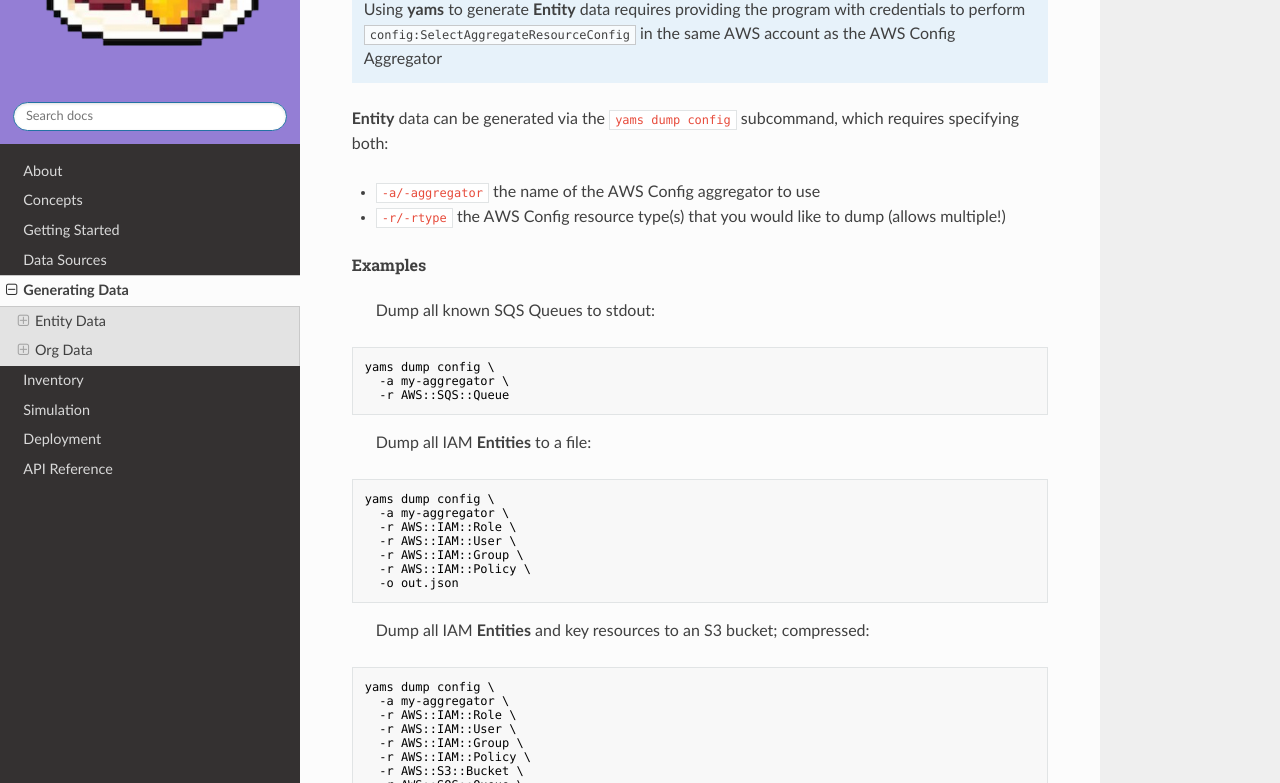
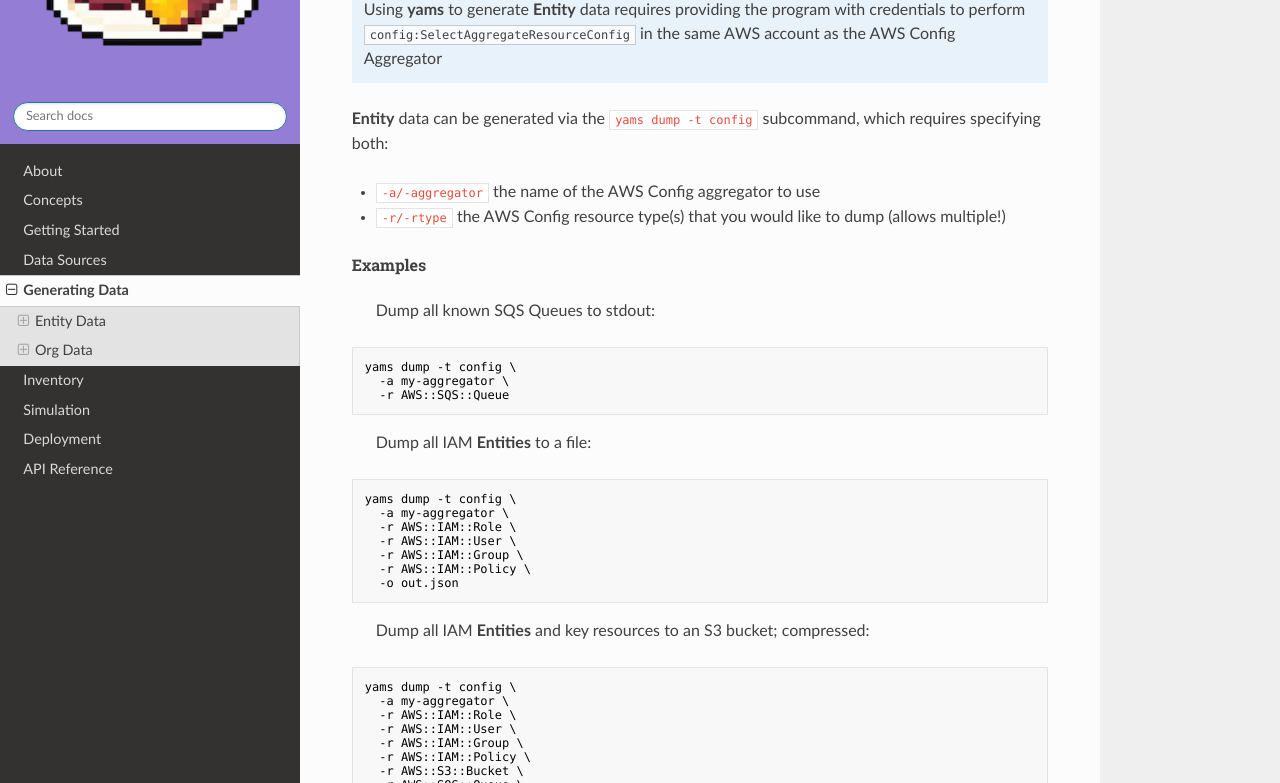
Before and after one commit to nsiow/yams, an MkDocs documentation site: the page built from docs/generating_data.md, in a window 1280 px wide and 1400 px high, scrolled down 345 px. Shown: the part 147-930 px from the top of the window. Built offline with MkDocs 1.6.1, drawn with Linux system fonts in a browser that asks for light colours; nearby versions of some CDN libraries; some of the changed text lies outside the part shown.

````diff
--- a/docs/generating_data.md
+++ b/docs/generating_data.md
@@ -19,7 +19,7 @@ At this time, **yams** supports the generation of two types of data:
     perform `config:SelectAggregateResourceConfig` in the same AWS account as the AWS Config
     Aggregator
 
-**Entity** data can be generated via the `yams dump config` subcommand, which requires specifying
+**Entity** data can be generated via the `yams dump -t config` subcommand, which requires specifying
 both:
 
 - `-a/-aggregator` the name of the AWS Config aggregator to use
@@ -30,14 +30,14 @@ both:
 
 > Dump all known SQS Queues to stdout:
 ```shell
-yams dump config \
+yams dump -t config \
   -a my-aggregator \
   -r AWS::SQS::Queue
 ```
 
 > Dump all IAM **Entities** to a file:
 ```shell
-yams dump config \
+yams dump -t config \
   -a my-aggregator \
   -r AWS::IAM::Role \
   -r AWS::IAM::User \
@@ -48,7 +48,7 @@ yams dump config \
 
 > Dump all IAM **Entities** and key resources to an S3 bucket; compressed:
 ```shell
-yams dump config \
+yams dump -t config \
   -a my-aggregator \
   -r AWS::IAM::Role \
   -r AWS::IAM::User \
@@ -84,18 +84,18 @@ aws configservice select-aggregate-resource-config \
     Using **yams** to generate **Org** data requires providing the program with credentials to
     access read-only `organizations` APIs in the org master account
 
-**Org** data can be generated via the `yams dump org` subcommand.
+**Org** data can be generated via the `yams dump -t org` subcommand.
 
 ###### Examples
 
 > Dump org data to stdout:
 ```shell
-yams dump org
+yams dump -t org
 ```
 
 > Dump org data to an S3 bucket; compressed:
 ```shell
-yams dump org \
+yams dump -t org \
   -o s3://my-bucket/org.json.gz
 ```
 
````
Also changed, not shown: site/generating_data/index.html, site/index.html, site/search/search_index.json, site/sitemap.xml, 1 other file.
